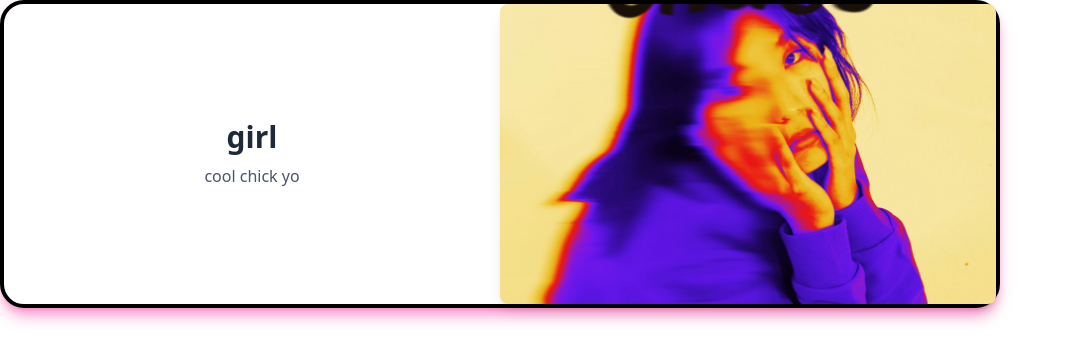
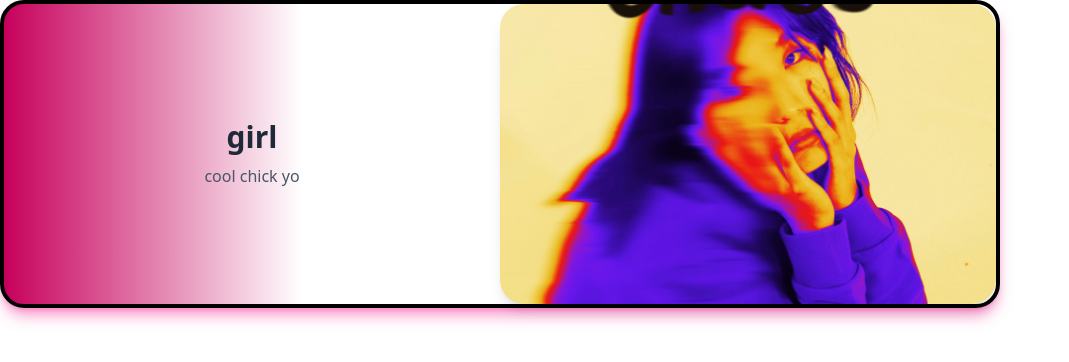
Before and after one commit to meethp20/beauticon, a React (Vite) app: page / in a window 1280 px wide. Shown: the top 362 px of the page, without its empty margins (0-1069 px from the left). Built offline with nearby package versions, Linux system fonts and the light colour scheme.

Commit message:
updated card

```diff
--- a/src/components/Card.jsx
+++ b/src/components/Card.jsx
@@ -3,7 +3,7 @@ import React from 'react'
 function Card({title, description,imageUrl, ...props}) {
   return (
     <div
-    className='border-4 shadow-lg shadow-pink-500/50 rounded-3xl flex hover:scale-105 transition-all duration-400 w-[1000px]'
+    className='border-4 border-box shadow-lg shadow-pink-500/50 rounded-3xl flex hover:scale-105 transition-all duration-500 w-[1000px] bg-gradient-to-r from-pink-700 to-30% '
 
     >
            <div className='text-black w-1/2 text-center flex items-center justify-center flex-col p-4'>
@@ -14,8 +14,8 @@ function Card({title, description,imageUrl, ...props}) {
                 {description}
               </p>
            </div>
-           <div className='w-1/2  justify-end h-[300px] object-cover '>
-                <img src={imageUrl} alt={title} className=' right-0 top-0 w-full h-full rounded-lg object-cover  shadow-lg'
+           <div className='w-1/2  justify-end h-[300px] object-cover object-top '>
+                <img src={imageUrl} alt={title} className=' right-0 top-0 w-full h-full rounded-3xl object-cover   shadow-lg'
                 onError={(e)=>{e.target.src = '';e.target.onerron=null;}} />
            </div>
     </div>
```
